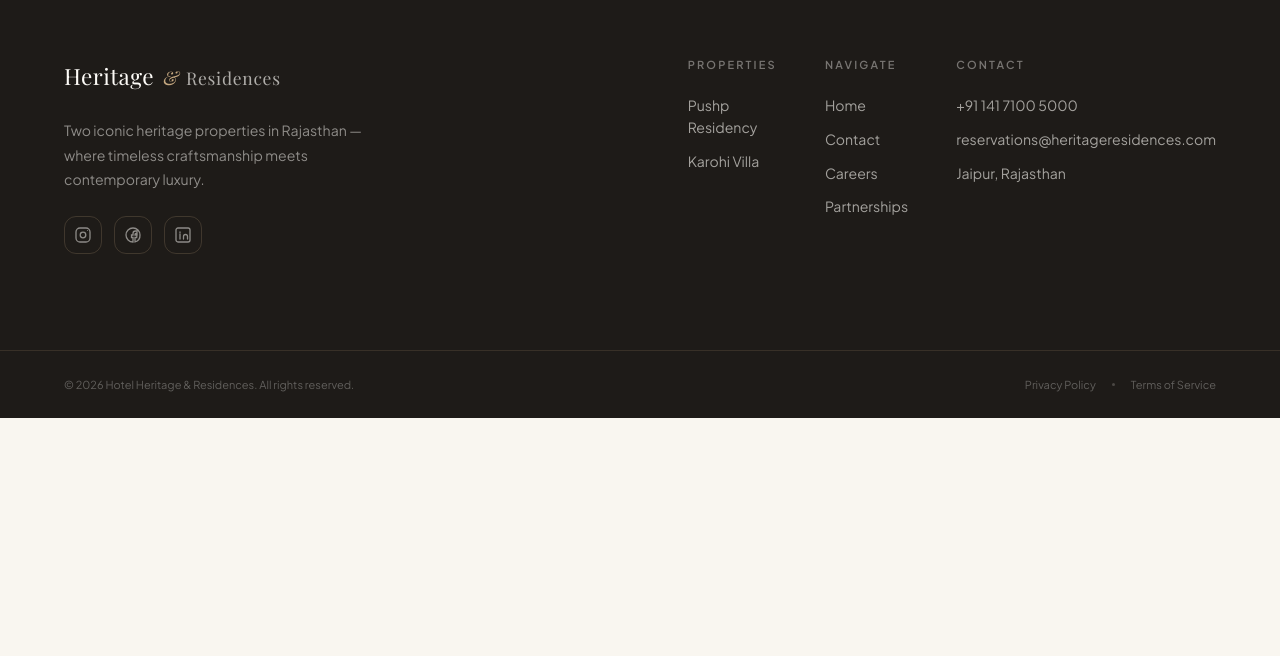
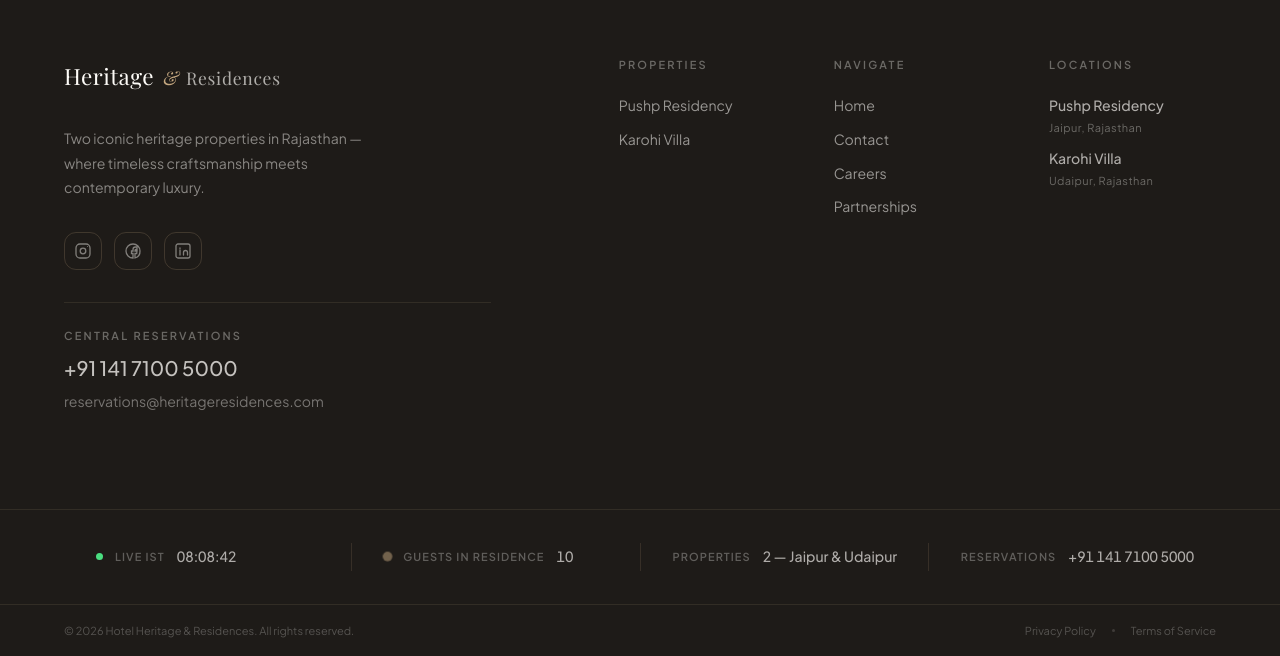
Before and after one commit to Dhruvi4373/heritage-residency-website, a React (Vite) app: page /property/karohi-villa in a window 1280 px wide. Shown: the part 7204-7860 px from the top of the page. Before the commit the page ends 7622 px from the top, so only its background shows below. Built offline with nearby package versions, Linux system fonts and the light colour scheme; a web font is replaced by a local one.

Commit message:
feat: Restructure Footer — brand+links body, live metrics strip, legal bar at very bottom

```diff
--- a/src/components/layout/Footer.jsx
+++ b/src/components/layout/Footer.jsx
@@ -1,58 +1,136 @@
+import { useState, useEffect } from 'react';
 import { Link } from 'react-router-dom';
+import { motion } from 'framer-motion';
 import { contactData } from '@data/contactData';
 import styles from './Footer.module.css';
 
+/* Live metrics that tick in real time */
+const useLiveMetrics = () => {
+  const [time, setTime]   = useState('');
+  const [guests, setGuests] = useState(0);
+
+  useEffect(() => {
+    const tick = () => {
+      const t = new Date().toLocaleTimeString('en-IN', {
+        hour: '2-digit', minute: '2-digit', second: '2-digit',
+        timeZone: 'Asia/Kolkata', hour12: false
+      });
+      setTime(t);
+      /* Simulate a live guest count that gently fluctuates */
+      setGuests(prev => {
+        const delta = Math.floor(Math.random() * 3) - 1;
+        const next  = prev + delta;
+        return Math.max(8, Math.min(24, next));
+      });
+    };
+    tick();
+    const id = setInterval(tick, 1000);
+    return () => clearInterval(id);
+  }, []);
+
+  return { time, guests };
+};
+
 const Footer = () => {
   const year = new Date().getFullYear();
+  const { time, guests } = useLiveMetrics();
+
+  const socialLinks = [
+    {
+      href: contactData.socialMedia.instagram,
+      label: 'Instagram',
+      icon: (
+        <svg width="18" height="18" viewBox="0 0 18 18" fill="none">
+          <rect x="2" y="2" width="14" height="14" rx="4" stroke="currentColor" strokeWidth="1.3" />
+          <circle cx="9" cy="9" r="2.8" stroke="currentColor" strokeWidth="1.3" />
+          <circle cx="13.5" cy="4.5" r="0.5" fill="currentColor" />
+        </svg>
+      ),
+    },
+    {
+      href: contactData.socialMedia.facebook,
+      label: 'Facebook',
+      icon: (
+        <svg width="18" height="18" viewBox="0 0 18 18" fill="none">
+          <path
+            d="M16 9A7 7 0 1 0 9 16V11.5H7.5V9H9V7.5C9 6 9.9 5 11.5 5H13V7.5H12C11.4 7.5 11 7.9 11 8.5V9H13L12.7 11.5H11V16A7 7 0 0 0 16 9Z"
+            stroke="currentColor" strokeWidth="1.3"
+          />
+        </svg>
+      ),
+    },
+    {
+      href: contactData.socialMedia.linkedin,
+      label: 'LinkedIn',
+      icon: (
+        <svg width="18" height="18" viewBox="0 0 18 18" fill="none">
+          <rect x="2" y="2" width="14" height="14" rx="2" stroke="currentColor" strokeWidth="1.3" />
+          <path d="M6 8V13M6 6V6.5" stroke="currentColor" strokeWidth="1.3" strokeLinecap="round" />
+          <path
+            d="M9.5 13V10.5C9.5 9.4 10.4 8.5 11.5 8.5C12.6 8.5 13.5 9.4 13.5 10.5V13"
+            stroke="currentColor" strokeWidth="1.3" strokeLinecap="round"
+          />
+        </svg>
+      ),
+    },
+  ];
 
   return (
     <footer className={styles.footer}>
-      {/* Top band */}
-      <div className={styles.topBand}>
-        <div className={styles.topInner}>
+
+      {/* ================================================
+          MAIN BODY — brand + links
+         ================================================ */}
+      <div className={styles.body}>
+        <div className={styles.bodyInner}>
+
+          {/* Brand column */}
           <div className={styles.brand}>
             <Link to="/" className={styles.logo}>
               <span className={styles.logoMain}>Heritage</span>
               <span className={styles.logoDivider}>&amp;</span>
               <span className={styles.logoSub}>Residences</span>
             </Link>
+
             <p className={styles.brandDesc}>
               Two iconic heritage properties in Rajasthan — where timeless
               craftsmanship meets contemporary luxury.
             </p>
+
             <div className={styles.social}>
-              {[
-                { href: contactData.socialMedia.instagram, label: 'Instagram', icon: (
-                  <svg width="18" height="18" viewBox="0 0 18 18" fill="none">
-                    <rect x="2" y="2" width="14" height="14" rx="4" stroke="currentColor" strokeWidth="1.3" />
-                    <circle cx="9" cy="9" r="2.8" stroke="currentColor" strokeWidth="1.3" />
-                    <circle cx="13.5" cy="4.5" r="0.5" fill="currentColor" />
-                  </svg>
-                )},
-                { href: contactData.socialMedia.facebook, label: 'Facebook', icon: (
-                  <svg width="18" height="18" viewBox="0 0 18 18" fill="none">
-                    <path d="M16 9A7 7 0 1 0 9 16V11.5H7.5V9H9V7.5C9 6 9.9 5 11.5 5H13V7.5H12C11.4 7.5 11 7.9 11 8.5V9H13L12.7 11.5H11V16A7 7 0 0 0 16 9Z"
-                      stroke="currentColor" strokeWidth="1.3" />
-                  </svg>
-                )},
-                { href: contactData.socialMedia.linkedin, label: 'LinkedIn', icon: (
-                  <svg width="18" height="18" viewBox="0 0 18 18" fill="none">
-                    <rect x="2" y="2" width="14" height="14" rx="2" stroke="currentColor" strokeWidth="1.3" />
-                    <path d="M6 8V13M6 6V6.5" stroke="currentColor" strokeWidth="1.3" strokeLinecap="round" />
-                    <path d="M9.5 13V10.5C9.5 9.4 10.4 8.5 11.5 8.5C12.6 8.5 13.5 9.4 13.5 10.5V13"
-                      stroke="currentColor" strokeWidth="1.3" strokeLinecap="round" />
-                  </svg>
-                )},
-              ].map(s => (
-                <a key={s.label} href={s.href} target="_blank" rel="noopener noreferrer"
-                  className={styles.socialLink} aria-label={s.label}>
+              {socialLinks.map(s => (
+                <a
+                  key={s.label}
+                  href={s.href}
+                  target="_blank"
+                  rel="noopener noreferrer"
+                  className={styles.socialLink}
+                  aria-label={s.label}
+                >
                   {s.icon}
                 </a>
               ))}
             </div>
+
+            <div className={styles.reservations}>
+              <span className={styles.resLabel}>Central Reservations</span>
+              <a
+                href={`tel:${contactData.corporate.centralReservations.phone}`}
+                className={styles.resPhone}
+              >
+                {contactData.corporate.centralReservations.phone}
+              </a>
+              <a
+                href={`mailto:${contactData.corporate.centralReservations.email}`}
+                className={styles.resEmail}
+              >
+                {contactData.corporate.centralReservations.email}
+              </a>
+            </div>
           </div>
 
-          <div className={styles.linksGrid}>
+          {/* Links columns */}
+          <div className={styles.linksArea}>
             <div className={styles.linkGroup}>
               <h4 className={styles.linkGroupTitle}>Properties</h4>
               <ul className={styles.linkList}>
@@ -66,27 +144,29 @@ const Footer = () => {
               <ul className={styles.linkList}>
                 <li><Link to="/">Home</Link></li>
                 <li><Link to="/contact">Contact</Link></li>
-                <li><a href={`mailto:${contactData.corporate.careers.email}`}>Careers</a></li>
-                <li><a href={`mailto:${contactData.corporate.partnerships.email}`}>Partnerships</a></li>
+                <li>
+                  <a href={`mailto:${contactData.corporate.careers.email}`}>
+                    Careers
+                  </a>
+                </li>
+                <li>
+                  <a href={`mailto:${contactData.corporate.partnerships.email}`}>
+                    Partnerships
+                  </a>
+                </li>
               </ul>
             </div>
 
             <div className={styles.linkGroup}>
-              <h4 className={styles.linkGroupTitle}>Contact</h4>
+              <h4 className={styles.linkGroupTitle}>Locations</h4>
               <ul className={styles.linkList}>
-                <li>
-                  <a href={`tel:${contactData.corporate.centralReservations.phone}`}>
-                    {contactData.corporate.centralReservations.phone}
-                  </a>
+                <li className={styles.locItem}>
+                  <span className={styles.locName}>Pushp Residency</span>
+                  <span className={styles.locCity}>Jaipur, Rajasthan</span>
                 </li>
-                <li>
-                  <a href={`mailto:${contactData.corporate.centralReservations.email}`}>
-                    {contactData.corporate.centralReservations.email}
-                  </a>
-                </li>
-                <li className={styles.addr}>
-                  {contactData.corporate.headquarters.city},&nbsp;
-                  {contactData.corporate.headquarters.state}
+                <li className={styles.locItem}>
+                  <span className={styles.locName}>Karohi Villa</span>
+                  <span className={styles.locCity}>Udaipur, Rajasthan</span>
                 </li>
               </ul>
             </div>
@@ -94,7 +174,61 @@ const Footer = () => {
         </div>
       </div>
 
-      {/* Bottom bar */}
+      {/* ================================================
+          LIVE METRICS STRIP
+         ================================================ */}
+      <div className={styles.metrics}>
+        <div className={styles.metricsInner}>
+          <div className={styles.metric}>
+            <span className={styles.metricDot} />
+            <span className={styles.metricLabel}>Live IST</span>
+            <span className={styles.metricValue}>{time}</span>
+          </div>
+
+          <div className={styles.metricDivider} />
+
+          <div className={styles.metric}>
+            <motion.span
+              className={styles.metricPulse}
+              animate={{ scale: [1, 1.4, 1], opacity: [1, 0.5, 1] }}
+              transition={{ duration: 2, repeat: Infinity, ease: 'easeInOut' }}
+            />
+            <span className={styles.metricLabel}>Guests in residence</span>
+            <motion.span
+              className={styles.metricValue}
+              key={guests}
+              initial={{ opacity: 0, y: -6 }}
+              animate={{ opacity: 1, y: 0 }}
+              transition={{ duration: 0.35, ease: [0.16, 1, 0.3, 1] }}
+            >
+              {guests}
+            </motion.span>
+          </div>
+
+          <div className={styles.metricDivider} />
+
+          <div className={styles.metric}>
+            <span className={styles.metricLabel}>Properties</span>
+            <span className={styles.metricValue}>2 &mdash; Jaipur &amp; Udaipur</span>
+          </div>
+
+          <div className={styles.metricDivider} />
+
+          <div className={styles.metric}>
+            <span className={styles.metricLabel}>Reservations</span>
+            <a
+              href={`tel:${contactData.corporate.centralReservations.phone}`}
+              className={`${styles.metricValue} ${styles.metricLink}`}
+            >
+              {contactData.corporate.centralReservations.phone}
+            </a>
+          </div>
+        </div>
+      </div>
+
+      {/* ================================================
+          LEGAL BOTTOM BAR
+         ================================================ */}
       <div className={styles.bottomBar}>
         <div className={styles.bottomInner}>
           <p className={styles.copy}>
@@ -107,6 +241,7 @@ const Footer = () => {
           </div>
         </div>
       </div>
+
     </footer>
   );
 };
--- a/src/components/layout/Footer.module.css
+++ b/src/components/layout/Footer.module.css
@@ -1,5 +1,10 @@
 /* ============================================
-   FOOTER — Light Editorial
+   FOOTER — Light Editorial  (restructured)
+   ============================================
+   Layout order (top → bottom):
+     1. .body        — brand + links
+     2. .metrics     — live metrics strip
+     3. .bottomBar   — copyright / legal
    ============================================ */
 
 .footer {
@@ -7,27 +12,30 @@
   color: var(--color-text-inverse);
 }
 
-/* ---- Top band ---- */
-.topBand {
+/* ============================================
+   1. MAIN BODY
+   ============================================ */
+
+.body {
   padding: var(--sp-5xl) 0 var(--sp-4xl);
-  border-bottom: 1px solid rgba(197, 168, 128, 0.15);
+  border-bottom: 1px solid rgba(197, 168, 128, 0.12);
 }
 
-.topInner {
+.bodyInner {
   max-width: var(--max-w);
   margin-inline: auto;
   padding-inline: var(--section-x);
   display: grid;
-  grid-template-columns: 1.6fr 1fr;
+  grid-template-columns: 1fr 1.4fr;
   gap: var(--sp-5xl);
   align-items: start;
 }
 
-/* ---- Brand ---- */
+/* ---- Brand column ---- */
 .brand {
   display: flex;
   flex-direction: column;
-  gap: var(--sp-lg);
+  gap: var(--sp-xl);
 }
 
 .logo {
@@ -56,12 +64,13 @@
 }
 
 .brandDesc {
-  max-width: 340px;
+  max-width: 320px;
   font-size: var(--fs-sm);
   line-height: var(--lh-relaxed);
-  color: rgba(253, 251, 247, 0.5);
+  color: rgba(253, 251, 247, 0.48);
 }
 
+/* Social icons */
 .social {
   display: flex;
   align-items: center;
@@ -76,7 +85,7 @@
   justify-content: center;
   border: 1px solid rgba(197, 168, 128, 0.2);
   border-radius: var(--r-md);
-  color: rgba(253, 251, 247, 0.5);
+  color: rgba(253, 251, 247, 0.45);
   transition:
     border-color var(--dur-fast) var(--ease-out),
     color var(--dur-fast) var(--ease-out),
@@ -88,8 +97,43 @@
   transform: translateY(-2px);
 }
 
-/* ---- Links grid ---- */
-.linksGrid {
+/* Reservations block */
+.reservations {
+  display: flex;
+  flex-direction: column;
+  gap: var(--sp-xs);
+  padding-top: var(--sp-lg);
+  border-top: 1px solid rgba(197, 168, 128, 0.12);
+}
+
+.resLabel {
+  font-family: var(--font-sans);
+  font-size: var(--fs-label);
+  font-weight: var(--fw-semibold);
+  text-transform: uppercase;
+  letter-spacing: var(--ls-widest);
+  color: rgba(253, 251, 247, 0.35);
+}
+
+.resPhone {
+  font-family: var(--font-sans);
+  font-size: var(--fs-body-lg);
+  font-weight: var(--fw-medium);
+  color: rgba(253, 251, 247, 0.75);
+  transition: color var(--dur-fast) var(--ease-out);
+}
+.resPhone:hover { color: var(--color-accent); }
+
+.resEmail {
+  font-family: var(--font-sans);
+  font-size: var(--fs-sm);
+  color: rgba(253, 251, 247, 0.4);
+  transition: color var(--dur-fast) var(--ease-out);
+}
+.resEmail:hover { color: var(--color-accent); }
+
+/* ---- Links area ---- */
+.linksArea {
   display: grid;
   grid-template-columns: repeat(3, 1fr);
   gap: var(--sp-2xl);
@@ -107,7 +151,7 @@
   font-weight: var(--fw-semibold);
   text-transform: uppercase;
   letter-spacing: var(--ls-widest);
-  color: rgba(253, 251, 247, 0.4);
+  color: rgba(253, 251, 247, 0.35);
 }
 
 .linkList {
@@ -121,20 +165,124 @@
 .linkList a {
   font-family: var(--font-sans);
   font-size: var(--fs-sm);
-  color: rgba(253, 251, 247, 0.6);
+  color: rgba(253, 251, 247, 0.55);
   transition: color var(--dur-fast) var(--ease-out);
   line-height: var(--lh-normal);
 }
 .linkList a:hover { color: var(--color-accent); }
 
-.addr {
-  font-style: normal;
-  line-height: var(--lh-relaxed);
+/* Location items */
+.locItem {
+  display: flex;
+  flex-direction: column;
+  gap: 2px;
+}
+.locName {
+  font-family: var(--font-sans);
+  font-size: var(--fs-sm);
+  font-weight: var(--fw-medium);
+  color: rgba(253, 251, 247, 0.65);
+}
+.locCity {
+  font-family: var(--font-sans);
+  font-size: var(--fs-label);
+  color: rgba(253, 251, 247, 0.35);
+  letter-spacing: var(--ls-wide);
 }
 
-/* ---- Bottom bar ---- */
+/* ============================================
+   2. LIVE METRICS STRIP
+   ============================================ */
+
+.metrics {
+  border-bottom: 1px solid rgba(197, 168, 128, 0.12);
+  padding: var(--sp-lg) 0;
+}
+
+.metricsInner {
+  max-width: var(--max-w);
+  margin-inline: auto;
+  padding-inline: var(--section-x);
+  display: flex;
+  align-items: center;
+  gap: 0;
+  flex-wrap: wrap;
+}
+
+.metric {
+  display: flex;
+  align-items: center;
+  gap: var(--sp-sm);
+  padding: var(--sp-sm) var(--sp-xl);
+  flex: 1;
+  min-width: 180px;
+}
+
+.metricLabel {
+  font-family: var(--font-sans);
+  font-size: var(--fs-label);
+  font-weight: var(--fw-semibold);
+  text-transform: uppercase;
+  letter-spacing: var(--ls-wider);
+  color: rgba(253, 251, 247, 0.3);
+  white-space: nowrap;
+}
+
+.metricValue {
+  font-family: var(--font-sans);
+  font-size: var(--fs-sm);
+  font-weight: var(--fw-medium);
+  color: rgba(253, 251, 247, 0.65);
+  font-variant-numeric: tabular-nums;
+  white-space: nowrap;
+}
+
+.metricLink {
+  transition: color var(--dur-fast) var(--ease-out);
+}
+.metricLink:hover { color: var(--color-accent); }
+
+/* Live dot — green pulse */
+.metricDot {
+  flex-shrink: 0;
+  width: 7px;
+  height: 7px;
+  border-radius: 50%;
+  background: #4ade80;
+  box-shadow: 0 0 0 0 rgba(74, 222, 128, 0.4);
+  animation: livePulse 2.5s ease-in-out infinite;
+}
+
+@keyframes livePulse {
+  0%   { box-shadow: 0 0 0 0   rgba(74, 222, 128, 0.5); }
+  70%  { box-shadow: 0 0 0 8px rgba(74, 222, 128, 0); }
+  100% { box-shadow: 0 0 0 0   rgba(74, 222, 128, 0); }
+}
+
+/* Animated guest count dot */
+.metricPulse {
+  flex-shrink: 0;
+  display: block;
+  width: 7px;
+  height: 7px;
+  border-radius: 50%;
+  background: var(--color-accent);
+}
+
+/* Vertical dividers between metrics */
+.metricDivider {
+  width: 1px;
+  height: 28px;
+  background: rgba(197, 168, 128, 0.15);
+  flex-shrink: 0;
+}
+
+/* ============================================
+   3. LEGAL BOTTOM BAR
+   ============================================ */
+
 .bottomBar {
-  padding: var(--sp-lg) 0;
+  padding: var(--sp-md) 0;
 }
 
 .bottomInner {
@@ -151,7 +299,7 @@
 .copy {
   font-family: var(--font-sans);
   font-size: var(--fs-label);
-  color: rgba(253, 251, 247, 0.3);
+  color: rgba(253, 251, 247, 0.25);
 }
 
 .legal {
@@ -162,7 +310,7 @@
 .legal a {
   font-family: var(--font-sans);
   font-size: var(--fs-label);
-  color: rgba(253, 251, 247, 0.3);
+  color: rgba(253, 251, 247, 0.25);
   transition: color var(--dur-fast) var(--ease-out);
 }
 .legal a:hover { color: var(--color-accent); }
@@ -171,24 +319,29 @@
   width: 3px;
   height: 3px;
   border-radius: 50%;
-  background: rgba(253, 251, 247, 0.2);
+  background: rgba(253, 251, 247, 0.15);
 }
 
 /* ============================================
    RESPONSIVE
    ============================================ */
 
-@media (max-width: 1024px) {
-  .topInner { grid-template-columns: 1fr; gap: var(--sp-3xl); }
-  .linksGrid { grid-template-columns: repeat(3, 1fr); }
+@media (max-width: 1200px) {
+  .bodyInner { grid-template-columns: 1fr; gap: var(--sp-3xl); }
+  .linksArea { grid-template-columns: repeat(3, 1fr); }
 }
 
 @media (max-width: 768px) {
-  .topBand { padding: var(--sp-3xl) 0 var(--sp-2xl); }
-  .linksGrid { grid-template-columns: 1fr 1fr; gap: var(--sp-xl); }
-  .bottomInner { flex-direction: column; align-items: flex-start; gap: var(--sp-sm); }
+  .body { padding: var(--sp-3xl) 0 var(--sp-2xl); }
+  .linksArea { grid-template-columns: 1fr 1fr; gap: var(--sp-xl); }
+  .metricsInner { gap: 0; }
+  .metric { min-width: 140px; padding: var(--sp-sm) var(--sp-md); }
+  .metricDivider { display: none; }
+  .bottomInner { flex-direction: column; align-items: flex-start; gap: var(--sp-xs); }
 }
 
 @media (max-width: 480px) {
-  .linksGrid { grid-template-columns: 1fr; }
+  .linksArea { grid-template-columns: 1fr; }
+  .metricsInner { flex-direction: column; align-items: flex-start; }
+  .metric { width: 100%; border-bottom: 1px solid rgba(197, 168, 128, 0.08); }
 }
```
